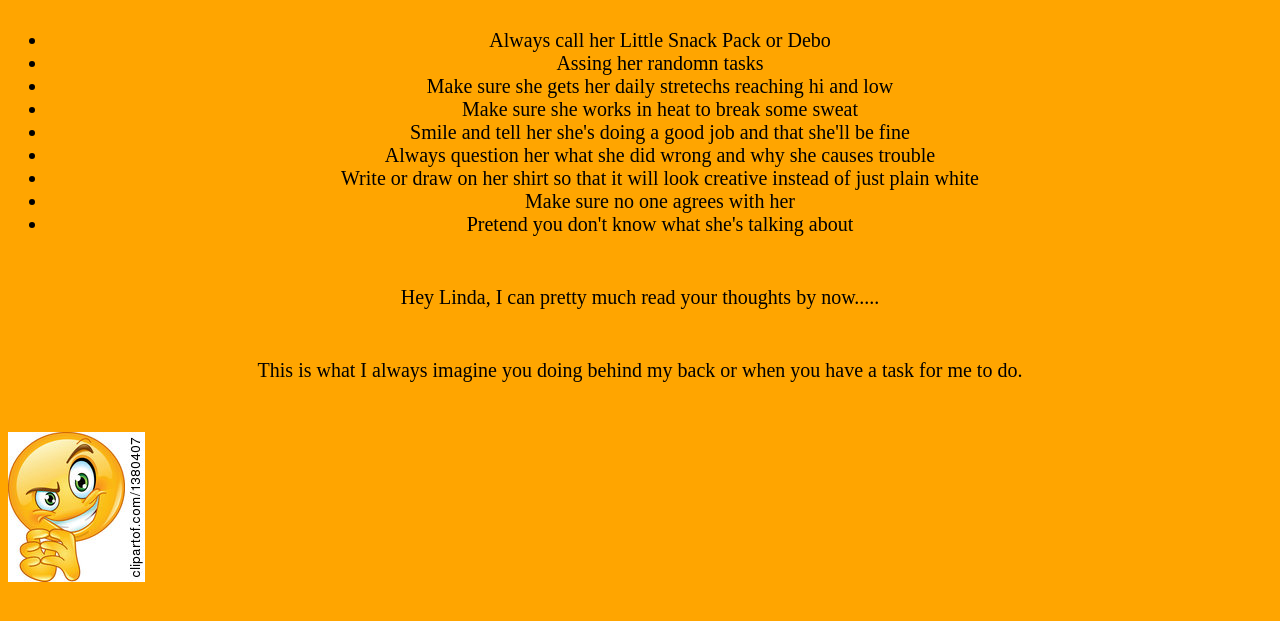
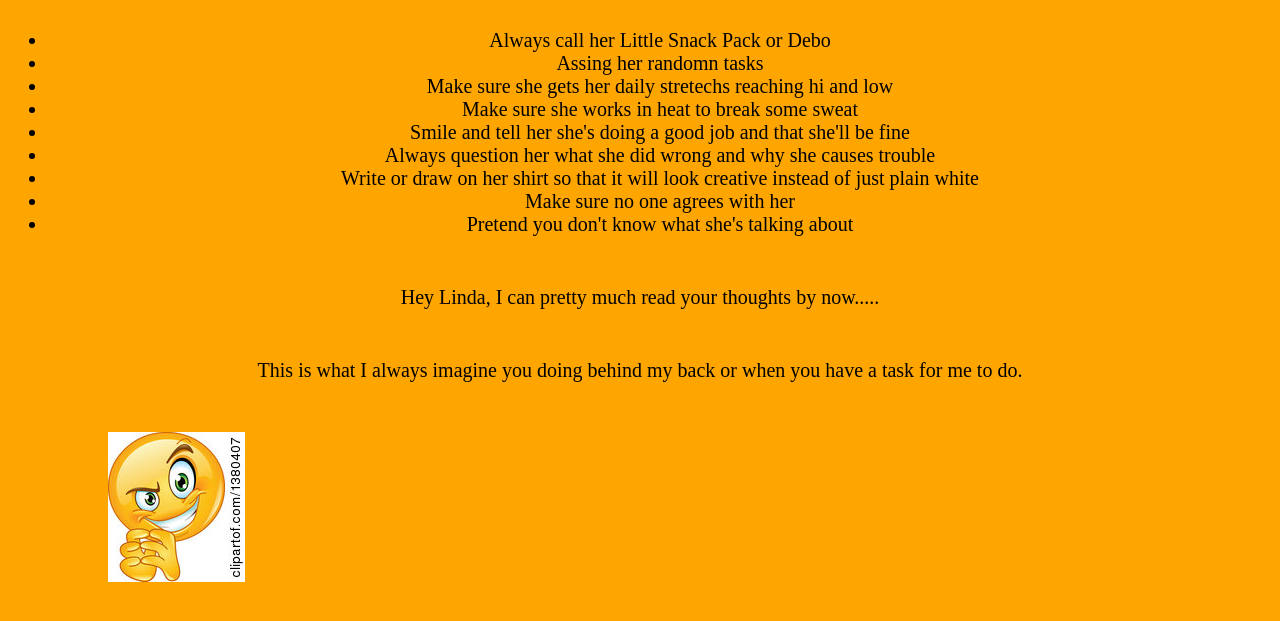
Before and after one commit to hubaway/hubaway.github.io, a plain HTML site: page index.html in a window 1280 px wide. Shown: the part 95-716 px from the top of the page. Drawn offline with Linux system fonts and the light colour scheme.

Commit message:
Update styletest.css

```diff
--- a/styletest.css
+++ b/styletest.css
@@ -31,5 +31,5 @@ p{
 }
 
 img{
-  text-align: center;
+  margin-left: 100px;
 }
```
